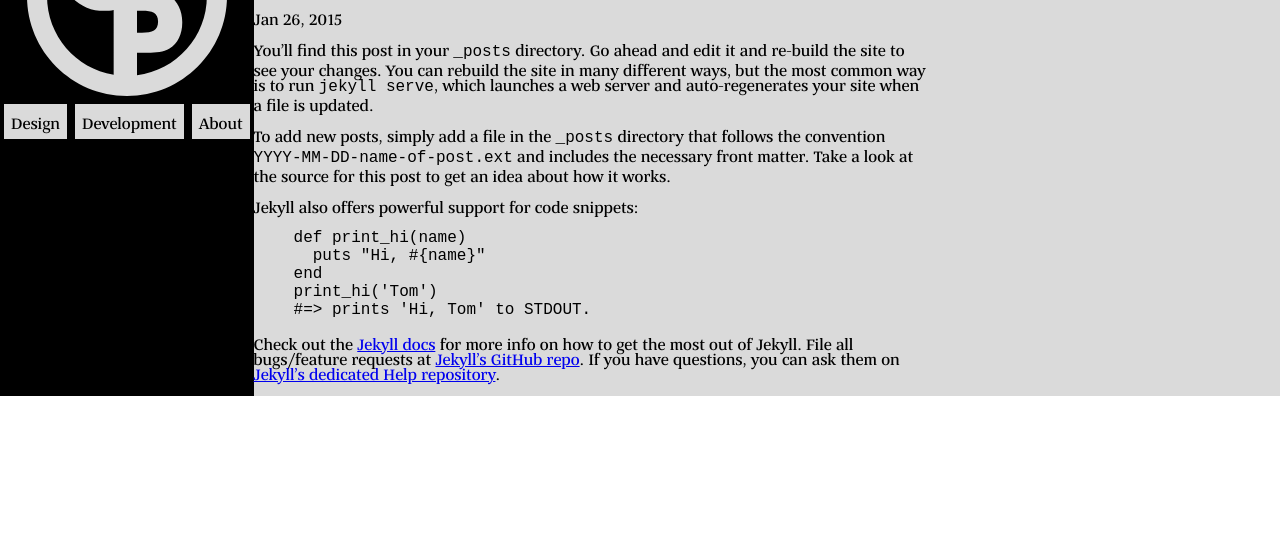
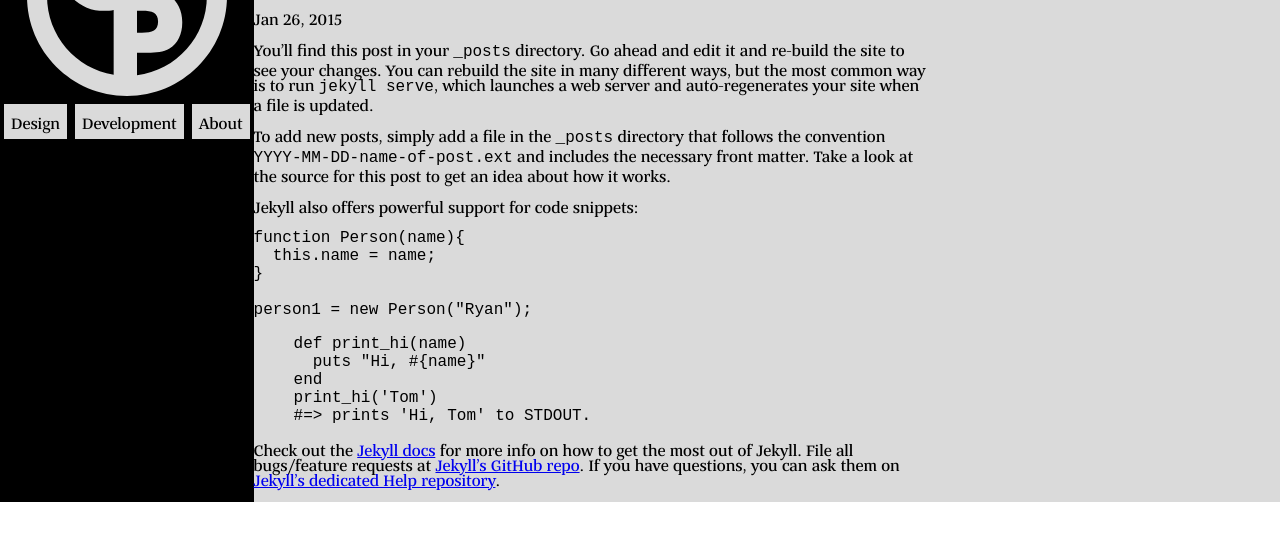
Before and after one commit to palmersp/palmersp.github.io, a Jekyll site: the page built from _posts/2015-01-26-welcome-to-jekyll.markdown, in a window 1280 px wide, cut to the strip 104-645 px from the top of the page. Built offline with Jekyll 4.4.1, drawn with Linux system fonts in a browser that asks for light colours.

Commit message:
testing code snippets

````diff
--- a/_posts/2015-01-26-welcome-to-jekyll.markdown
+++ b/_posts/2015-01-26-welcome-to-jekyll.markdown
@@ -9,6 +9,14 @@ You’ll find this post in your `_posts` directory. Go ahead and edit it and re-
 To add new posts, simply add a file in the `_posts` directory that follows the convention `YYYY-MM-DD-name-of-post.ext` and includes the necessary front matter. Take a look at the source for this post to get an idea about how it works.
 
 Jekyll also offers powerful support for code snippets:
+
+```javascript
+function Person(name){
+  this.name = name;
+}
+
+person1 = new Person("Ryan");
+```
 
 {% highlight ruby %}
 def print_hi(name)
````
